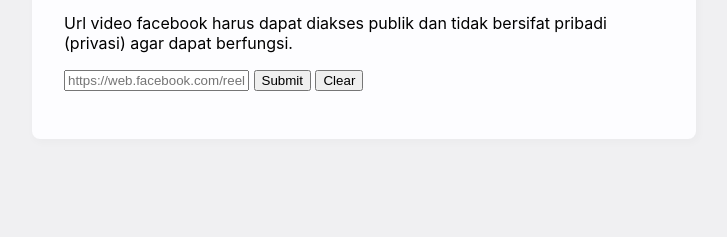
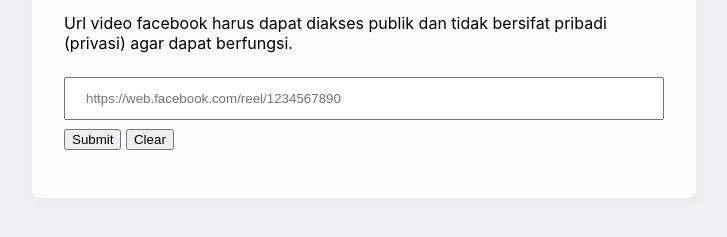
Before and after one commit to kisahklasik/fbdownloader, a website: page index.html in a window 1280 px wide. Shown: the part 181-418 px from the top of the page, without its empty margins (276-1003 px from the left). Drawn offline with Linux system fonts and the light colour scheme.

Commit message:
Update index.html

```diff
--- a/index.html
+++ b/index.html
@@ -25,6 +25,12 @@
 a:link, a:visited {
 color: #38488f;
 text-decoration: none;
+}
+input[type=text] {
+width: 100%;
+padding: 12px 20px;
+margin: 8px 0;
+box-sizing: border-box;
 }
 @media (max-width: 700px) {
 main {
```
